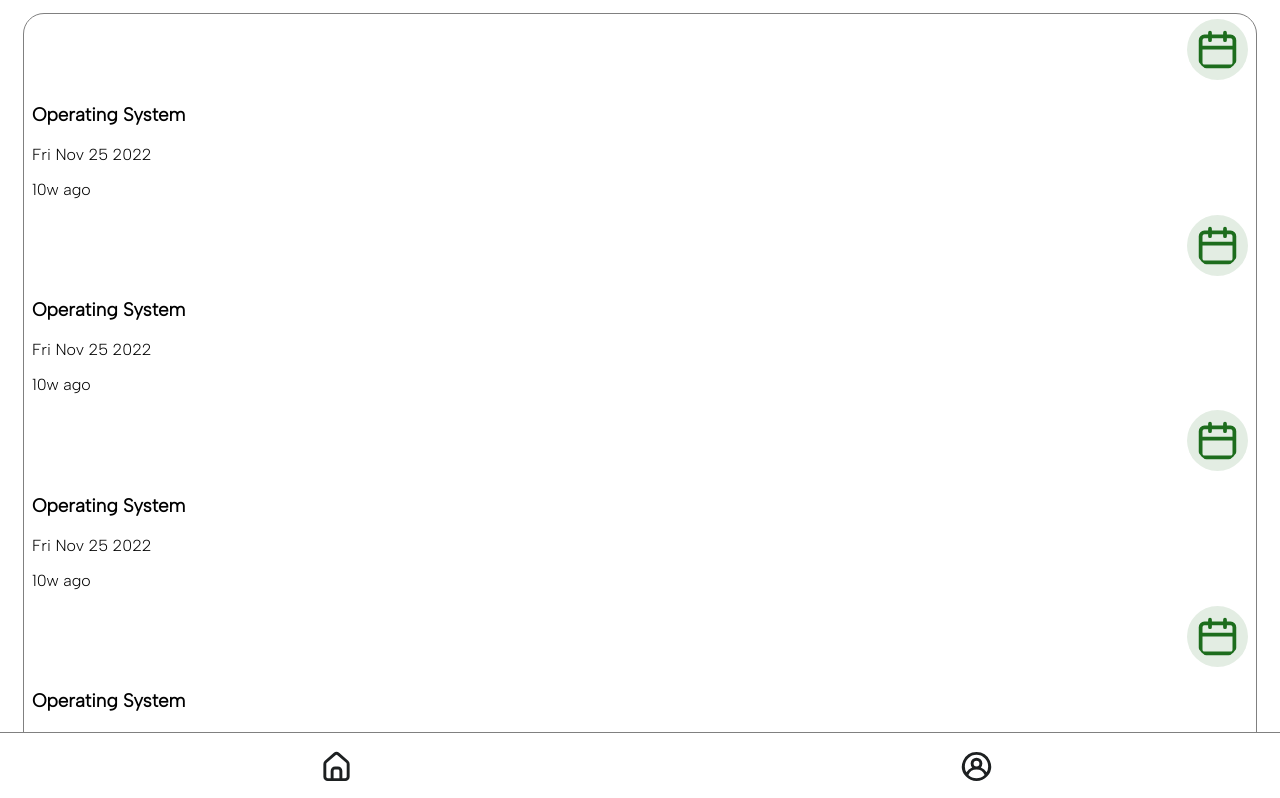
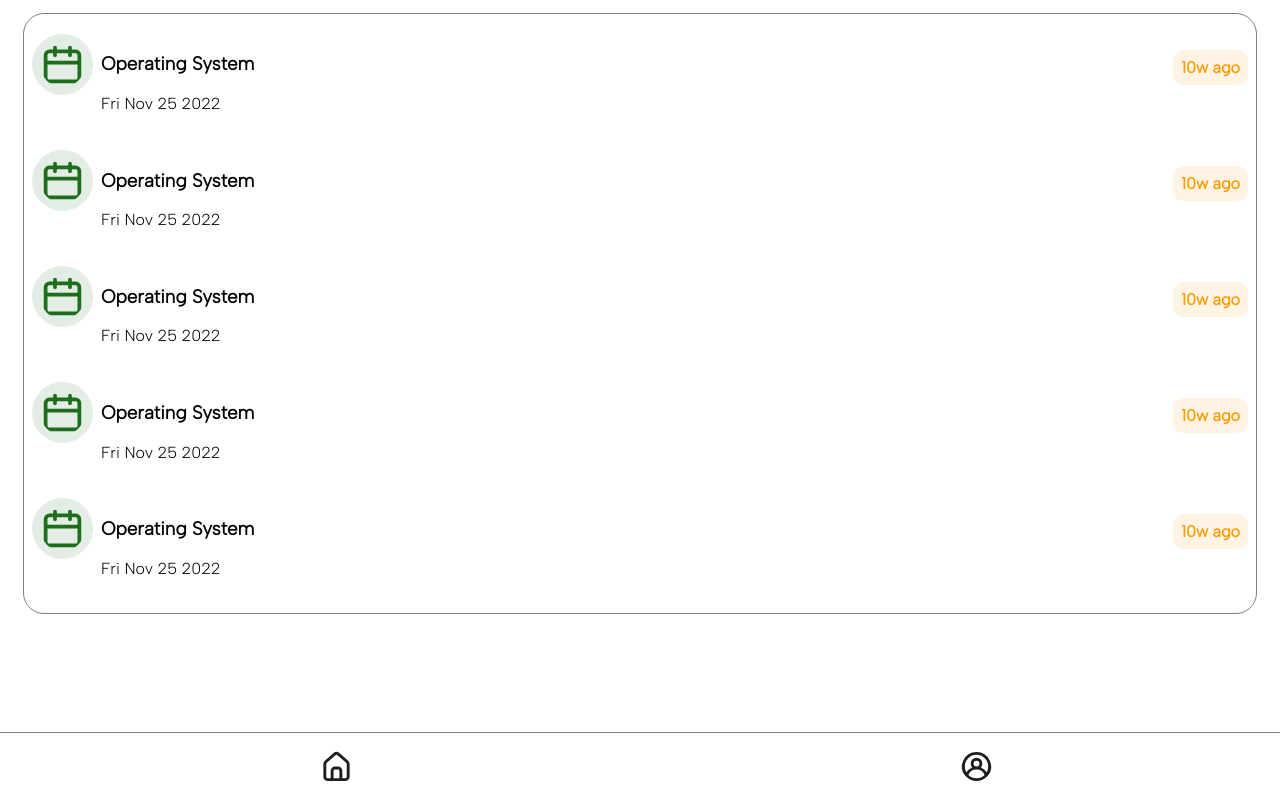
Before and after one commit to dev-sydney/FYP-APP, a React (Vite) app in the folder view/: page /attendedLectures/1 in a window 1280 px wide. Shown: the top 798 px of the page. Built offline with nearby package versions, Linux system fonts and the light colour scheme; the HTML template or start-up script is replaced by a standard one.

Commit message:
Styled the CourseLectures componenet

```diff
--- a/view/src/styles/attendanceStyle.scss
+++ b/view/src/styles/attendanceStyle.scss
@@ -1,6 +1,15 @@
 @import 'main';
-.ongoing__page {
+.ongoing__page,
+.courselectures__container {
   min-height: inherit;
+}
+a {
+  text-decoration: none;
+  color: black;
+}
+a:visited {
+  text-decoration: none;
+  color: black;
 }
 .ongoing__container {
   min-height: inherit;
@@ -16,9 +25,7 @@
     display: flex;
     flex-direction: column;
     padding: 0.5em 0.7em;
-    a {
-      text-decoration: none;
-    }
+
     .flex__1,
     .flex__2,
     .flex__3 {
@@ -165,9 +172,11 @@
     .attended_course {
       // outline: 1px solid blue;
       outline: 1px solid gray;
+      margin: 0.5em 0;
       border-radius: 20px;
       padding: 0.4em 0.7em;
-      margin: 0.5em 0;
+      // a {
+      // }
       .course_title {
         text-align: left;
         display: flex;
@@ -237,3 +246,28 @@
     width: 97%;
   }
 }
+.courselectures__container {
+  .lecture__item {
+    display: flex;
+    // outline: 1px solid forestgreen;
+    padding: 0.4em 0;
+    margin: 0.5em 0;
+    // .icon {
+    //   // outline: 2px solid red;
+    // }
+    .title_time {
+      // outline: 2px solid blue;
+      text-align: left;
+      margin-left: 0.5em;
+    }
+    .time_passed {
+      margin-left: auto;
+      height: fit-content;
+      padding: 0.5em;
+      border-radius: 10px;
+      color: #ff9a00;
+      background-color: #ff99001c;
+      font-weight: 900;
+    }
+  }
+}
```
